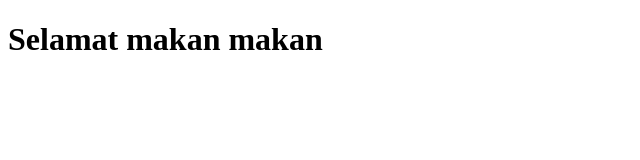
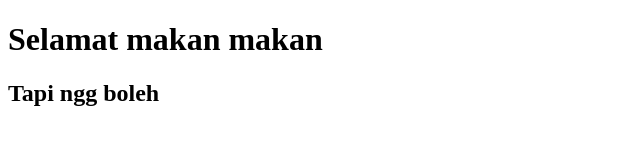
Before and after one commit to 16110399/amikom, a plain HTML site: page index.html in a window 1280 px wide. Shown: the whole page, without its empty margins (0-640 px from the left). Drawn offline with Linux system fonts and the light colour scheme.

Commit message:
tambah h2

```diff
--- a/index.html
+++ b/index.html
@@ -5,5 +5,6 @@
 </head>
 <body>
 <h1>Selamat makan makan</h1>
+<h2>Tapi ngg boleh</h2>
 </body>
 </html>
```
